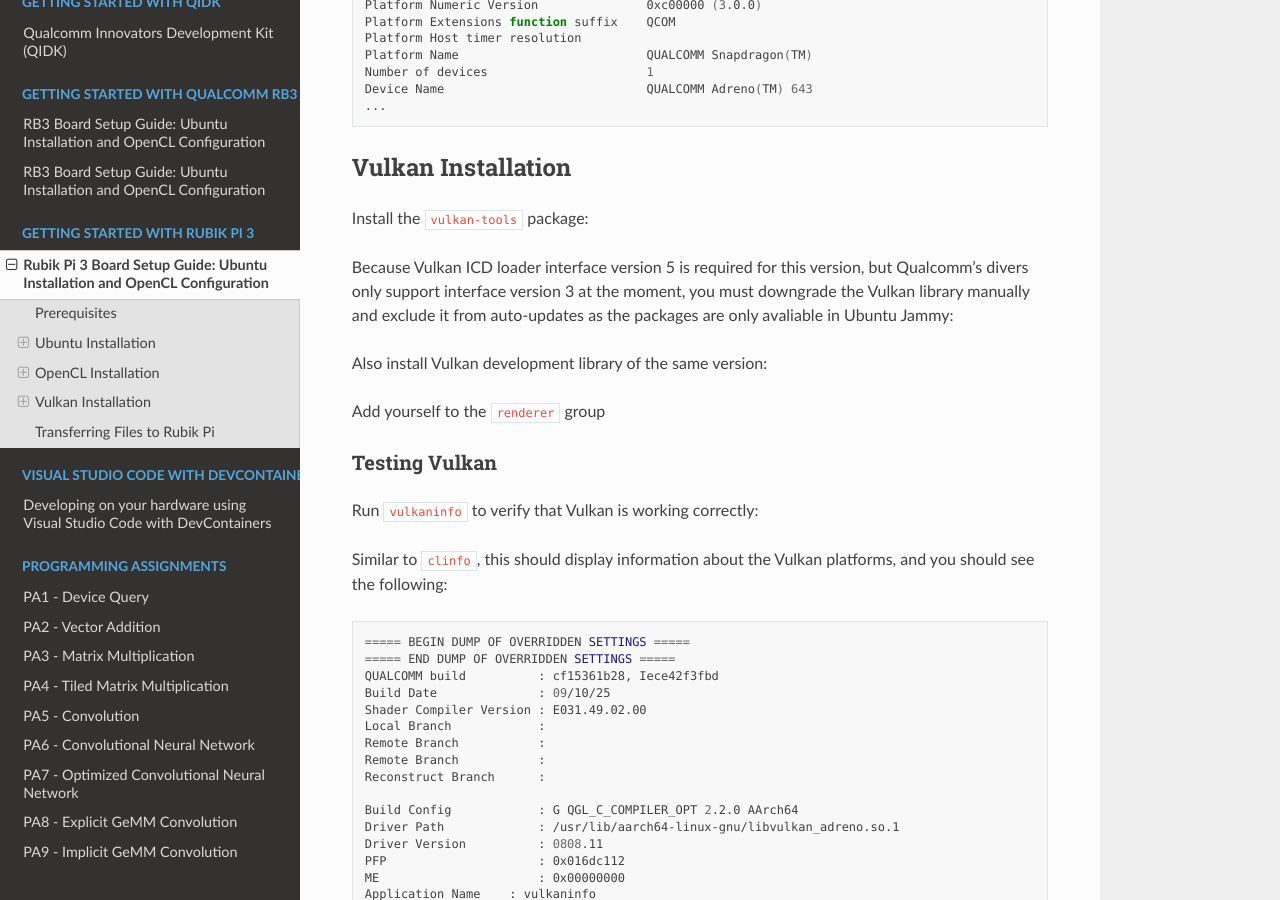
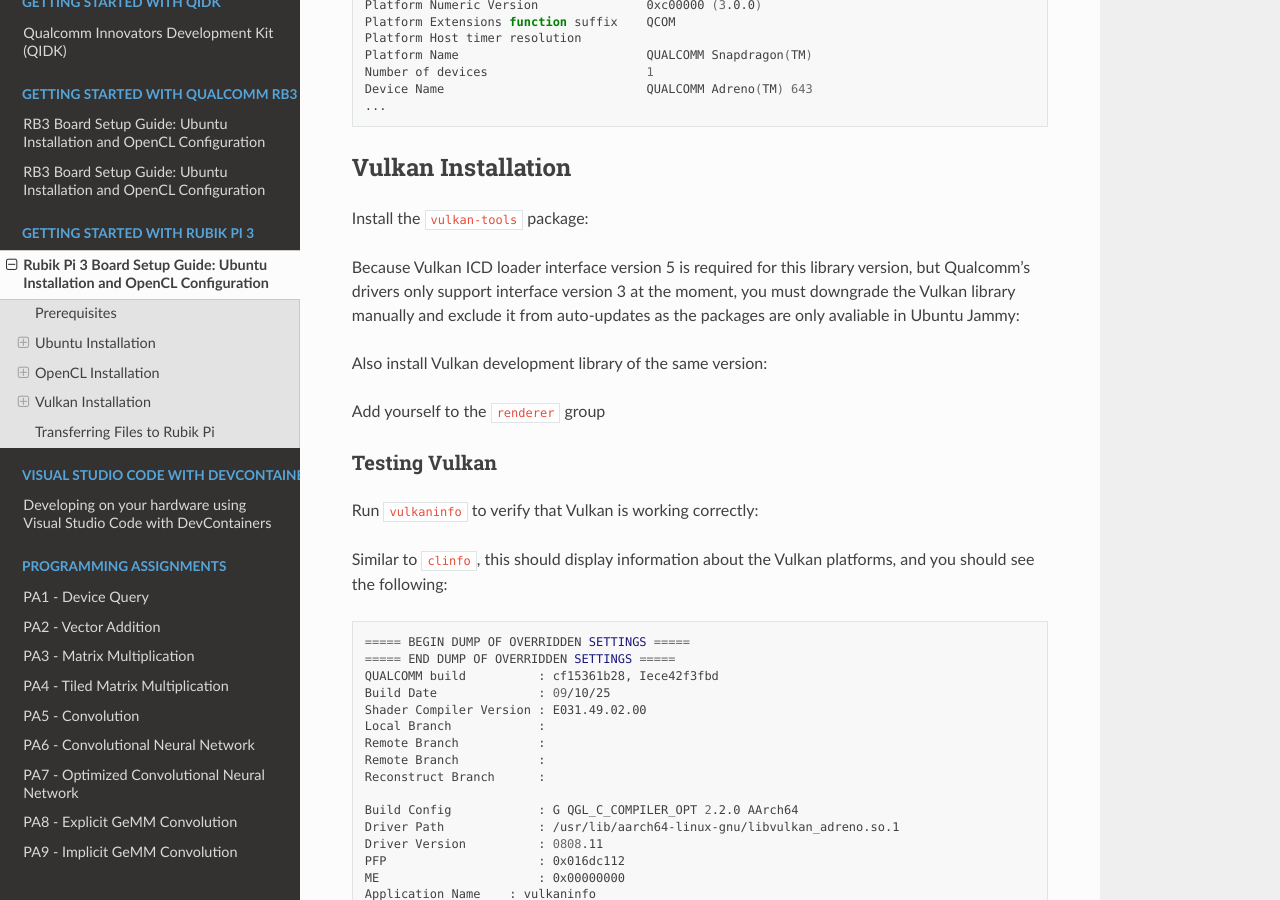
Before and after one commit to KastnerRG/cse160-docs, a Sphinx documentation site: the page built from docs/source/RP3.rst, in a window 1280 px wide and 900 px high, scrolled down 8395 px. Built offline with Sphinx 7.4.7 and the Read the Docs theme 3.1.0, drawn with Linux system fonts in a browser that asks for light colours; formulas are drawn with MathJax 3.

Commit message:
correct typo

```diff
--- a/docs/source/RP3.rst
+++ b/docs/source/RP3.rst
@@ -249,7 +249,7 @@ Install the ``vulkan-tools`` package:
 .. code-block:: bash
     sudo apt-get install vulkan-tools
 
-Because Vulkan ICD loader interface version 5 is required for this version, but Qualcomm's divers only support interface version 3 at the moment,
+Because Vulkan ICD loader interface version 5 is required for this library version, but Qualcomm's drivers only support interface version 3 at the moment,
 you must downgrade the Vulkan library manually and exclude it from auto-updates as the packages are only avaliable in Ubuntu Jammy:
 
 .. code-block:: bash
```
